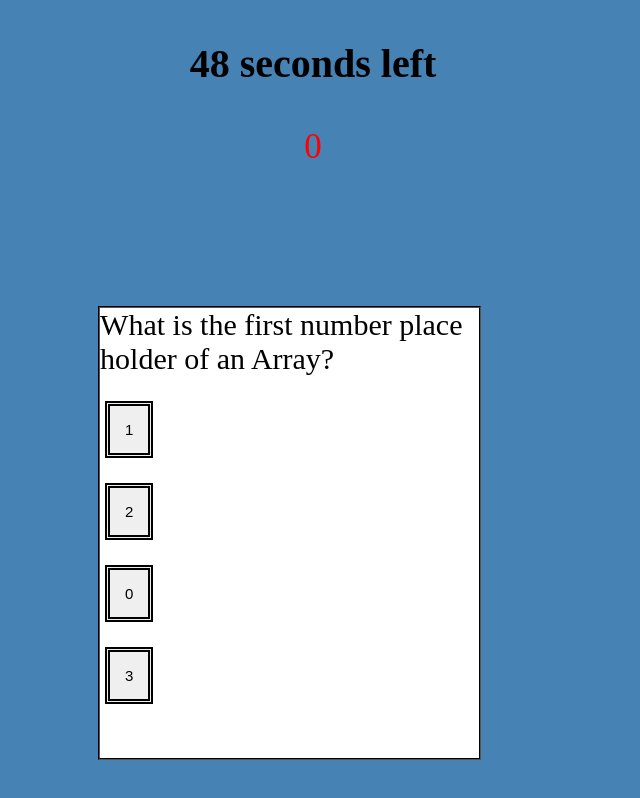
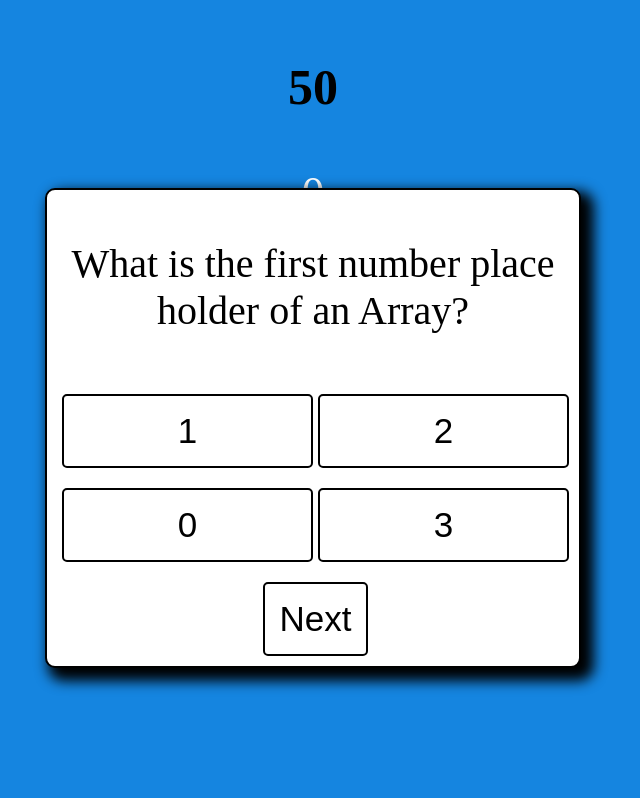
Before and after one commit to jisaac22/Pop-quiz, a plain HTML site: page index.html in a window 1280 px wide. Both pictures are taken after a click on the button "START". Shown: the whole page, without its empty margins (327-967 px from the left). Drawn offline with Linux system fonts and the light colour scheme.

Commit message:
update style

```diff
--- a/css/script.js
+++ b/css/script.js
@@ -1,46 +1,55 @@
-//pulled a couple of buttons to document
-var startBtn = document.getElementById("start-button");
-var answerBtn1 = document.querySelector(".answer1");
-var answerBtn2 = document.querySelector(".answer2");
-var answerBtn3 = document.querySelector(".answer3");
-var answerBtn4 = document.querySelector(".answer4");
-var countdownTimer = 50;
-var timer = document.querySelector(".timer")
-var questions = [
-    {question: " What is the first number place holder of an Array? ",
+const startBtn = document.getElementById("start-button");
+const answerBtn1 = document.querySelector(".answer1");
+const answerBtn2 = document.querySelector(".answer2");
+const answerBtn3 = document.querySelector(".answer3");
+const answerBtn4 = document.querySelector(".answer4");
+let countdownTimer = 50;
+const timer = document.querySelector(".timer")
+let questions = [
+    {
+      question: " What is the first number place holder of an Array? ",
      answerBtn1: "1",
      answerBtn2: "2",
      answerBtn3: "0",
      answerBtn4: "3",
-     correct: "3"},
-    { question: " What is Boolean defined as ?",
+     correct: "3"
+    },
+    {
+      question: " What is Boolean defined as ?",
       answerBtn1: "Yes/No",
       answerBtn2: "True/False",
       answerBtn3: "Maybe",
       answerBtn4: "All of the above",
-      correct: "2"},
-    { question: "What is the HTML tag under which one can write the JavaScript code?",
+      correct: "2"
+    },
+    {
+      question: "What is the HTML tag under which one can write the JavaScript code?",
       answerBtn1: "<javascript>",
       answerBtn2: "<scripted>",
       answerBtn3: "<js>",
       answerBtn4: "<script>",
-      correct: "4"},
-    { question: " Which of the following is not a data type? ",
+      correct: "4"
+    },
+    {
+      question: " Which of the following is not a data type? ",
       answerBtn1: "Boolean",
       answerBtn2: "String",
-      answerBtn3: "Variable",
+      answerBtn3: "letiable",
       answerBtn4: "Number",
-      correct: "3"},
-    { question: " What logs data directly to the console?",
+      correct: "3"
+    },
+    {
+      question: " What logs data directly to the console?",
       answerBtn1: "console.log",
       answerBtn2: "console.set",
       answerBtn3: "console.save",
       answerBtn4: "console.input",
-      correct: "1"},
+      correct: "1"
+    },
 ];
 
-var questionBox = document.querySelector(".question-1")
-var questionIndex = 0;
+let questionBox = document.querySelector(".question-1")
+let questionIndex = 0;
 
 
 
@@ -49,9 +58,7 @@ var questionIndex = 0;
 startBtn.addEventListener("click", startQuiz);
 
 function startQuiz(event) {
-// added function to run first question display
 event.preventDefault()
-// removed and added hide attributes
 timer.classList.remove("hide");
 counter.classList.remove("hide");
 startBtn.classList.add("hide");
@@ -59,11 +66,16 @@ instructions = document.querySelector(".instructions");
 instructions.classList.add("hide");
 title = document.querySelector(".title");
 title.classList.add("hide");
- questionContainer = document.querySelector(".question-container")
- questionContainer.classList.remove("hide");
+questionContainer = document.querySelector(".question-container")
+questionContainer.classList.remove("hide");
  displayQuestion()
+//  startTime()
 
-var timerInterval = setInterval(function (){
+}
+
+
+function startTime(){
+  let timerInterval = setInterval(function (){
      countdownTimer--;
      timer.textContent = countdownTimer + " seconds left";
      //added end quiz and display results
@@ -86,9 +98,9 @@ function displayQuestion() {
    answerBtn4.textContent = quest.answerBtn4;
 
 };
-var score = 0;
-var result = document.querySelector(".result1");
-var counter = document.querySelector(".score");
+let score = 0;
+let result = document.querySelector(".result1");
+let counter = document.querySelector(".score");
 
 
 //added function to run next question
@@ -97,21 +109,22 @@ function questionAnswer(answer){
         result.textContent = "Correct!";
       counter.textContent = score+=20;
       localStorage.setItem("counter", score)
-    } else {
-        result.textContent = "Incorrect!";
+    } else
+    {  result.textContent = "Incorrect!";
 // added increased counter if answer if incorrect
-        countdownTimer-=10; };
+        countdownTimer-=10;
+    };
         questionIndex++
         displayQuestion()
   };
 
-var resultContainer = document.getElementById("show-results");
+const resultContainer = document.getElementById("show-results");
 
 
-var submitBtn = document.querySelector(".submit-btn");
-var finalGrade = document.querySelector(".final-result");
-var savedName = document.querySelector(".saved-name");
-var savedGrade = document.querySelector(".saved-result");
+const submitBtn = document.querySelector(".submit-btn");
+const finalGrade = document.querySelector(".final-result");
+const savedName = document.querySelector(".saved-name");
+const savedGrade = document.querySelector(".saved-result");
 
 
 
@@ -124,7 +137,7 @@ submitBtn.addEventListener("click", function(event) {
 
 
 // added local storage to display username and score
- var userNameSaved = document.querySelector(".name").value;
+ let userNameSaved = document.querySelector(".name").value;
  userName = localStorage.getItem("name");
  localStorage.setItem("name", userNameSaved);
  savedName.textContent = "Name: " + userNameSaved;
--- a/css/style.css
+++ b/css/style.css
@@ -1,9 +1,28 @@
 body {
-    background-color:steelblue ;
+    background-color:rgb(21, 133, 224) ;
+    display: block;
+    justify-content: center;
+    align-items: center;
 }
 
 .title {
     text-align: center;
+}
+
+.details {
+    display: flex;
+    justify-content: center;
+    align-items: center;
+}
+
+.details2 {
+    height: 20vh;
+}
+
+.answer-btn-container{
+    display: grid;
+    grid-template-columns: repeat(2, auto);
+
 }
 
 .instructions {
@@ -21,6 +40,10 @@ body {
     margin-left: 48%;
 }
 
+.startBtn {
+    box-shadow: 0 0 5px 2px;
+}
+
 #start-button:hover {
     background-color: black;
     color: white;
@@ -31,40 +54,53 @@ body {
 }
 
 .question-container {
-    border: black 2px groove;
-    width: 30%;
-    height: 450px;
-    margin-left: 33%;
-    margin-top: 11%;
-    background-color: white;
+    display: flex;
+    justify-content: center;
+    align-items: center;
+    margin-top: 20px;
+
 }
 
+.question-container2 {
+    border: black 2px solid;
+    border-radius: 10px;
+    width: 40vw;
+    background-color: white;
+    text-align: center;
+    padding: 10px;
+    box-shadow: 8px 8px 13px 5px ;
+}
+
+
+
 .question-1 {
-    font-size: 30px;
+    font-size: 40px;
     align-items: center;
 
 }
 /* added hover effects for buttons*/
 .btn {
     padding: 15px;
-    display: block;
-    margin-top: 25px;
+    margin-top: 20px;
     margin-left: 5px;
-    font-size: 15px;
-    border: double black 5px;
+    font-size: 35px;
+    border: solid black 2px;
+    border-radius: 5px;
+    background-color: white;
 }
 
 .btn:hover {
     background-color: green;
-    color: blach;
+
     font-weight: bolder;
-    font-size: 20px;
+    font-size: 40px;
 }
 
 .result1 {
     font-style: italic;
-    font-size: 20px;
+    font-size: 50px;
     text-align: center;
+    font-weight: bolder;
 }
 .result-container {
     border: black 2px groove;
@@ -116,14 +152,14 @@ font-size: 35px;
 }
 
 .timer {
-    font-size: 40px;
+    font-size: 50px;
     text-align: center;
     color: black;
     font-weight: bolder;
 }
 
 .score {
-    font-size: 35px;
+    font-size: 45px;
     text-align: center;
-    color: red;
+    color: rgb(255, 255, 255);
 }
--- a/index.html
+++ b/index.html
@@ -1,31 +1,45 @@
 <!DOCTYPE html>
 <html lang="en">
+
 <head>
     <meta charset="UTF-8">
     <meta http-equiv="X-UA-Compatible" content="IE=edge">
-    <meta name="viewport" content="width=device-width, initial-scale=1.0"/>
-    <link rel="stylesheet" href="./css/style.css"/>
+    <meta name="viewport" content="width=device-width, initial-scale=1.0" />
+    <link rel="stylesheet" href="./css/style.css" />
     <title>Pop Quiz</title>
 </head>
+
 <body>
   <header id="starter">
-        <!--added title header and start button-->
     <h1 class="title">Pop Quiz Time!!!</h1>
+  </header>
+  <section class="details">
+    <div class="details2">
      <p class="timer hide">50</p>
      <p class="score hide">0</p>
-        <p class="instructions">You'll be taking a timed Quiz. For each correct answer you will receive 20pts. You will also be timed, for every wrong answer 5 seconds will be reduced.
-        You will start with 50 seconds and if it reaches zero, then you'll get your score. <strong class="good-luck">GOOD LUCK!!</strong></p>
-        <button id="start-button">START</button>
-    </header>
-    <section class="question-container hide">
-      <div class="question-1">Question</div>
+     <p class="instructions">
+     You'll be taking a timed Quiz. For each correct answer you will receive 20pts. You will
+     also be timed, for every wrong answer 5 seconds will be reduced.
+     You will start with 50 seconds and if it reaches zero, then you'll get your score. <strong class="good-luck">GOOD LUCK!!</strong>
+    </p>
+     <button id="start-button" class="startBtn btn">START</button>
+     <p class="result1"></p>
+    </div>
+  </section>
+  <section class="question-container">
+    <div class="question-container2">
+     <p class="question-1">Question</p>
+     <div class="answer-btn-container">
      <button class="answer1 btn" onclick="questionAnswer('1')"> 1</button>
      <button class="answer2 btn" onclick="questionAnswer('2')">2</button>
      <button class="answer3 btn" onclick="questionAnswer('3')">3</button>
      <button class="answer4 btn" onclick="questionAnswer('4')">4</button>
-      <p class="result1"></p>
+     </div>
+     <div>
+         <button class="nextBtn btn">Next</button>
+     </div>
+    </div>
   </section>
-    <!--added container to show results-->
     <section id="show-results" class="result-container hide">
         <p class="name-input">Input Name</p>
         <input class="name"></input>
@@ -36,4 +50,5 @@
     </section>
     <script src="css/script.js"></script>
 </body>
+
 </html>
```
Lines whose indentation alone changed are shown as unchanged.
